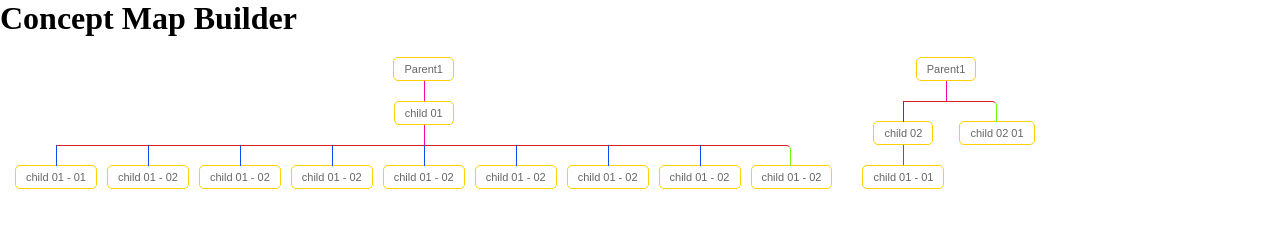
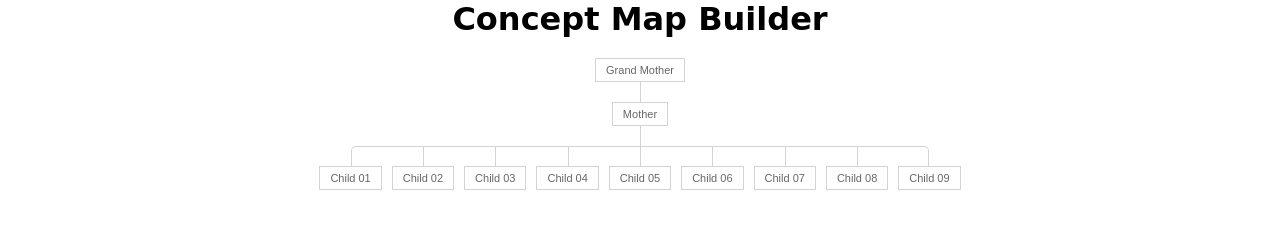
Before and after one commit to leopalmeiro/concept_map_builder, a plain HTML site: page index.html in a window 1280 px wide. Drawn offline with Linux system fonts and the light colour scheme; a web font is replaced by a local one.

Commit message:
Included Title

```diff
--- a/index.html
+++ b/index.html
@@ -11,27 +11,29 @@
 
 </head>
 <body>
+
         <h1>Concept Map Builder</h1>
+
         <!--configure the tree-->
         <div class="tree">
                 <!-- creating main element-->
                 <ul>
                         <!-- creating parent element-->
-                        <li><a href="#">Parent1</a>
+                        <li><a href="#">Grand Mother</a>
                                 <ul>
                                         <!-- creating child element-->
-                                        <li><a href="#">child 01</a>
+                                        <li><a href="#">Mother</a>
                                                 <ul>
                                                         <!-- creating child of child element-->
-                                                        <li><a href="#">child 01 - 01</a></li>
-                                                        <li><a href="#">child 01 - 02</a></li>
-                                                        <li><a href="#">child 01 - 02</a></li>
-                                                        <li><a href="#">child 01 - 02</a></li>
-                                                        <li><a href="#">child 01 - 02</a></li>
-                                                        <li><a href="#">child 01 - 02</a></li>
-                                                        <li><a href="#">child 01 - 02</a></li>
-                                                        <li><a href="#">child 01 - 02</a></li>
-                                                        <li><a href="#">child 01 - 02</a></li>
+                                                        <li><a href="#">Child 01</a></li>
+                                                        <li><a href="#">Child 02</a></li>
+                                                        <li><a href="#">Child 03</a></li>
+                                                        <li><a href="#">Child 04</a></li>
+                                                        <li><a href="#">Child 05</a></li>
+                                                        <li><a href="#">Child 06</a></li>
+                                                        <li><a href="#">Child 07</a></li>
+                                                        <li><a href="#">Child 08</a></li>
+                                                        <li><a href="#">Child 09</a></li>
                                                 </ul>
                                         </li>
                                         <!--<li><a href="#">child 01 01</a>-->
@@ -40,23 +42,5 @@
 
                 </ul>
         </div>
-        <div class="tree">
-                        <!-- creating main element-->
-                        <ul>
-                                <!-- creating parent element-->
-                                <li><a href="#">Parent1</a>
-                                        <ul>
-                                                <!-- creating child element-->
-                                                <li><a href="#">child 02</a>
-                                                        <ul>
-                                                                <!-- creating child of child element-->
-                                                                <li><a href="#">child 01 - 01</a>
-                                                        </ul>
-                                                <li><a href="#">child 02 01 </a>
-                                        </ul>
-                                </li>
-
-                        </ul>
-                </div>
 
 </html>
--- a/style.css
+++ b/style.css
@@ -1,20 +1,38 @@
 /*Now the CSS*/
-* {margin: 0; padding: 0;
+* {
+	margin: 0;
+	padding: 0;
+
+}
+body{
+	width: 100%;
+	height: 100%;
+}
+h1{
+
+	font-family: 'Baloo Bhai', cursive;
+	text-align: center;
+	margin: auto;
 
 }
 
+
 .tree{
-	float: left;
+	display: flex;
+	flex-direction: row;
+	justify-content: center;
+
+
+
 }
+
+/* tree -> UL config*/
 .tree ul {
 	padding-top: 20px;
 	position: relative;
-	/*transition: all 0.5s;
-	-webkit-transition: all 0.5s;
-	-moz-transition: all 0.5s;
-	*/
 }
 
+/*tree -> LI config*/
 .tree li {
 	float: left;
 	text-align: center;
@@ -22,66 +40,55 @@
 	position: relative;
 	padding: 20px 5px 0 5px;
 
-	/*transition: all 0.5s;
-	-webkit-transition: all 0.5s;
-	-moz-transition: all 0.5s;*/
+}
+/* DRAW SECTION */
+
+
+/* Drawing a line in the top left direction of Li components*/
+.tree li::before, .tree li::after{
+	content: '';
+	position: absolute; top: 0; right: 50%;
+	border-top: 1px solid lightgray;
+	width: 50%; height: 20px;
+}
+
+/* Drawing nodes conector */
+.tree li::after{
+	right: auto;
+	left: 50%;
+	border-left: 1px solid lightgray;
+
+}
+
+/* Drawing in last element li right a border corner curve*/
+.tree li:last-child::before{
+	border-right: 1px solid lightgray;
+	border-radius: 0 5px 0 0;
+
+}
+
+/* Drawing in last element li left a border corner curve*/
+.tree li:first-child::after{
+	border-left: 1px solid lightgray;
+	border-radius: 5px 0 0 0;
+}
+
+
+/*Time to add downward connectors from parents*/
+.tree ul ul::before{
+	content: '';
+	position: absolute;
+	top: 0;
+	left: 50%;
+	border-left: 1px solid lightgray;
+	width: 0; height: 20px;
 }
 
 
 
-/*We will use ::before and ::after to draw the connectors*/
-
-.tree li::before, .tree li::after{
-	content: '';
-	position: absolute;
-	top: 0;
-	right: 50%;
-	border-top: 1px solid rgb(218, 32, 32);
-	width: 50%;
-	height: 20px;
-}
-.tree li::after{
-	right: auto; left: 50%;
-	border-left: 1px solid rgb(12, 74, 243);
-}
-
-/*We need to remove left-right connectors from elements without
-any siblings*/
-.tree li:only-child::after, .tree li:only-child::before {
-	display: none;
-}
-
-/*Remove space from the top of single children*/
-.tree li:only-child{ padding-top: 0;}
-
-/*Remove left connector from first child and
-right connector from last child*/
-.tree li:first-child::before, .tree li:last-child::after{
-	border: 0 none;
-}
-/*Adding back the vertical connector to the last nodes*/
-.tree li:last-child::before{
-	border-right: 1px solid rgb(112, 250, 0);
-	border-radius: 0 5px 0 0;
-	-webkit-border-radius: 0 5px 0 0;
-	-moz-border-radius: 0 5px 0 0;
-}s
-.tree li:first-child::after{
-	border-radius: 5px 0 0 0;
-	-webkit-border-radius: 5px 0 0 0;
-	-moz-border-radius: 5px 0 0 0;
-}
-
-/*Time to add downward connectors from parents*/
-.tree ul ul::before{
-	content: '';
-	position: absolute; top: 0; left: 50%;
-	border-left: 1px solid rgb(255, 0, 170);
-	width: 0; height: 20px;
-}
-
+/*config of link*/
 .tree li a{
-	border: 1px solid rgb(255, 209, 3);
+	border: 1px solid lightgrey;
 	padding: 5px 10px;
 	text-decoration: none;
 	color: #666;
@@ -89,27 +96,19 @@ right connector from last child*/
 	font-size: 11px;
 	display: inline-block;
 
-	border-radius: 5px;
-	-webkit-border-radius: 5px;
-	-moz-border-radius: 5px;
-
-	transition: all 0.5s;
-	-webkit-transition: all 0.5s;
-	-moz-transition: all 0.5s;
 }
 
-/*Time for some hover effects*/
-/*We will apply the hover effect the the lineage of the element also*/
-.tree li a:hover, .tree li a:hover+ul li a {
-	background: #c8e4f8; color: #000; border: 1px solid #94a0b4;
+/* remove conector when just one element*/
+.tree li:only-child::after, .tree li:only-child::before{
+	border: 0 none;
 }
-/*Connector styles on hover*/
-.tree li a:hover+ul li::after,
-.tree li a:hover+ul li::before,
-.tree li a:hover+ul::before,
-.tree li a:hover+ul ul::before{
-	border-color:  #94a0b4;
+/*remove conector when first element and last element*/
+.tree li:first-child::before, .tree li:last-child::after {
+	border: 0 none;
 }
 
-/*Thats all. I hope you enjoyed it.
-Thanks :)*/
+/*Remove space from the top of single children*/
+.tree li:only-child{
+	padding-top: 0px;
+
+}
```
